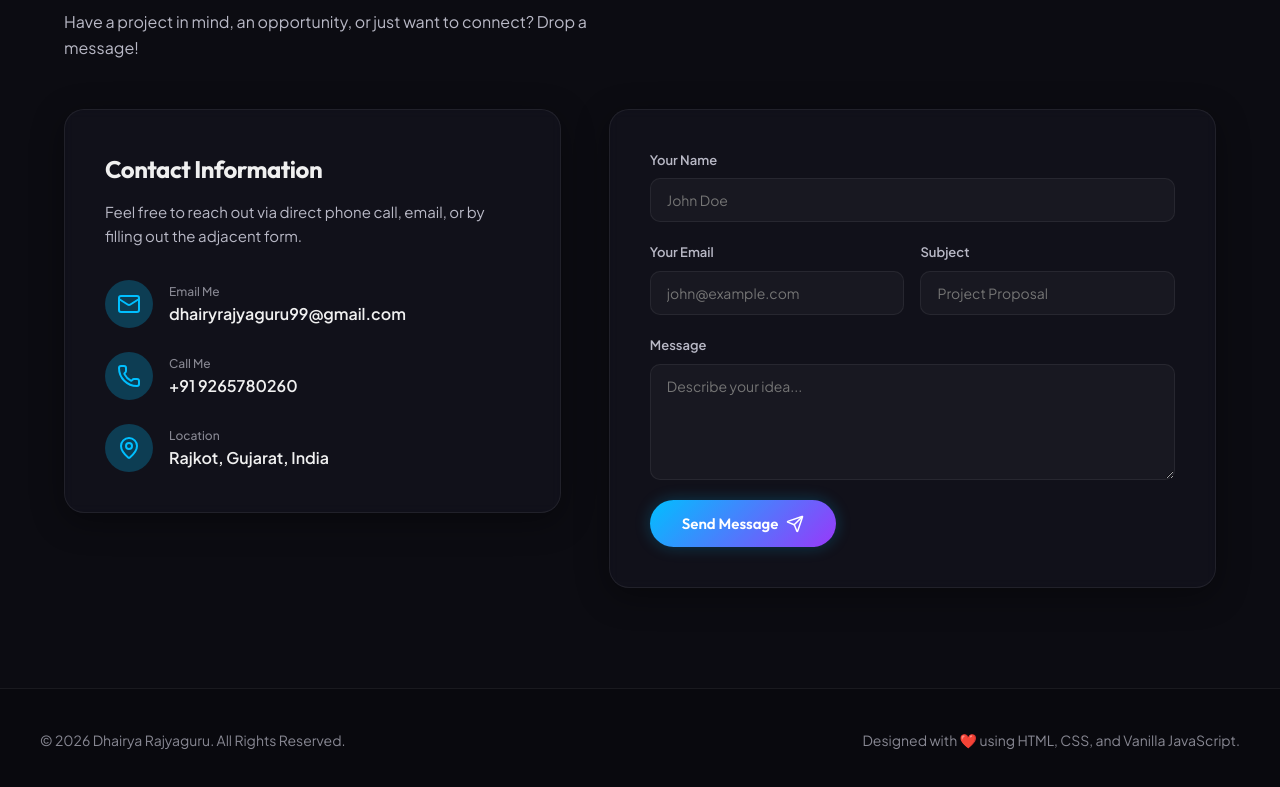
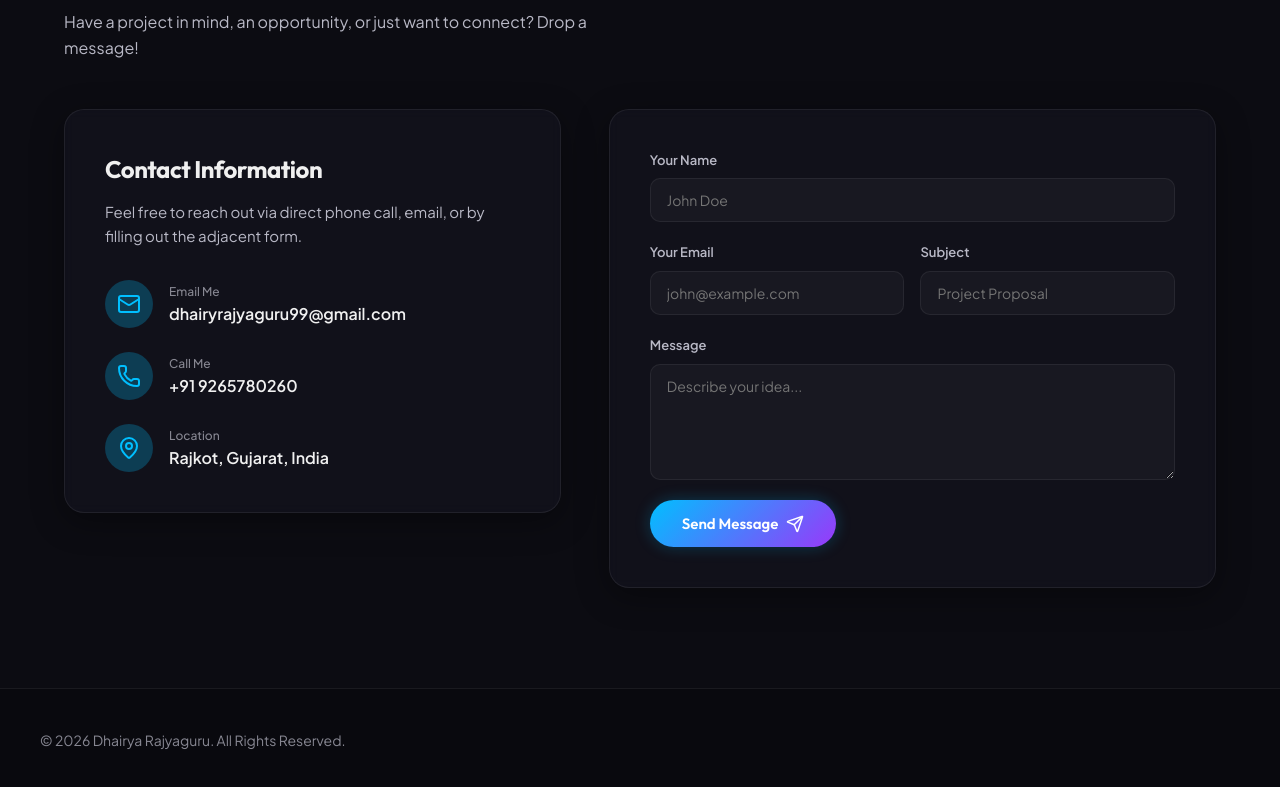
Before and after one commit to dhairyarajyaguru-coder/portfolio, a plain HTML site: page index.html in a window 1280 px wide. Shown: the part 6867-7654 px from the top of the page. Drawn offline with nearby package versions, Linux system fonts and the light colour scheme.

Commit message:
Remove design credit from footer

```diff
--- a/index.html
+++ b/index.html
@@ -698,7 +698,6 @@
     <footer>
         <div class="footer-container">
             <p>&copy; 2026 Dhairya Rajyaguru. All Rights Reserved.</p>
-            <p>Designed with ❤️ using HTML, CSS, and Vanilla JavaScript.</p>
             <button id="backToTop" class="back-to-top" aria-label="Back to Top">
                 <i data-lucide="chevron-up"></i>
             </button>
```
